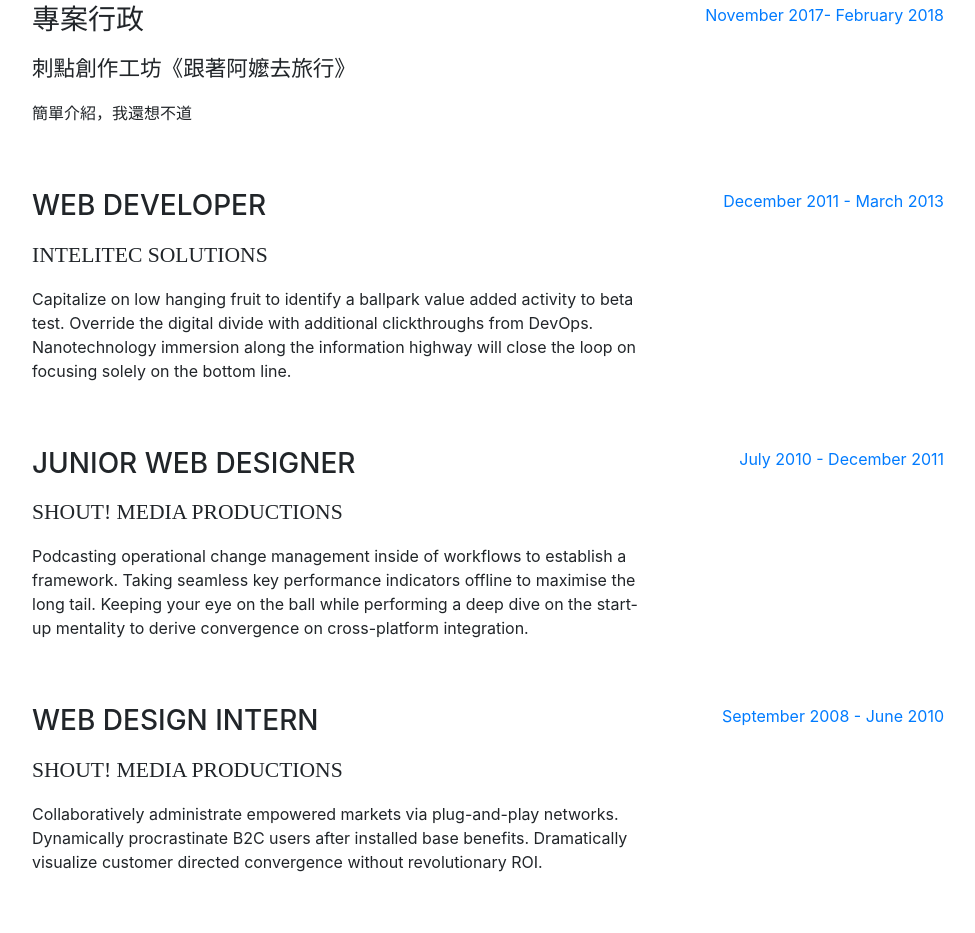
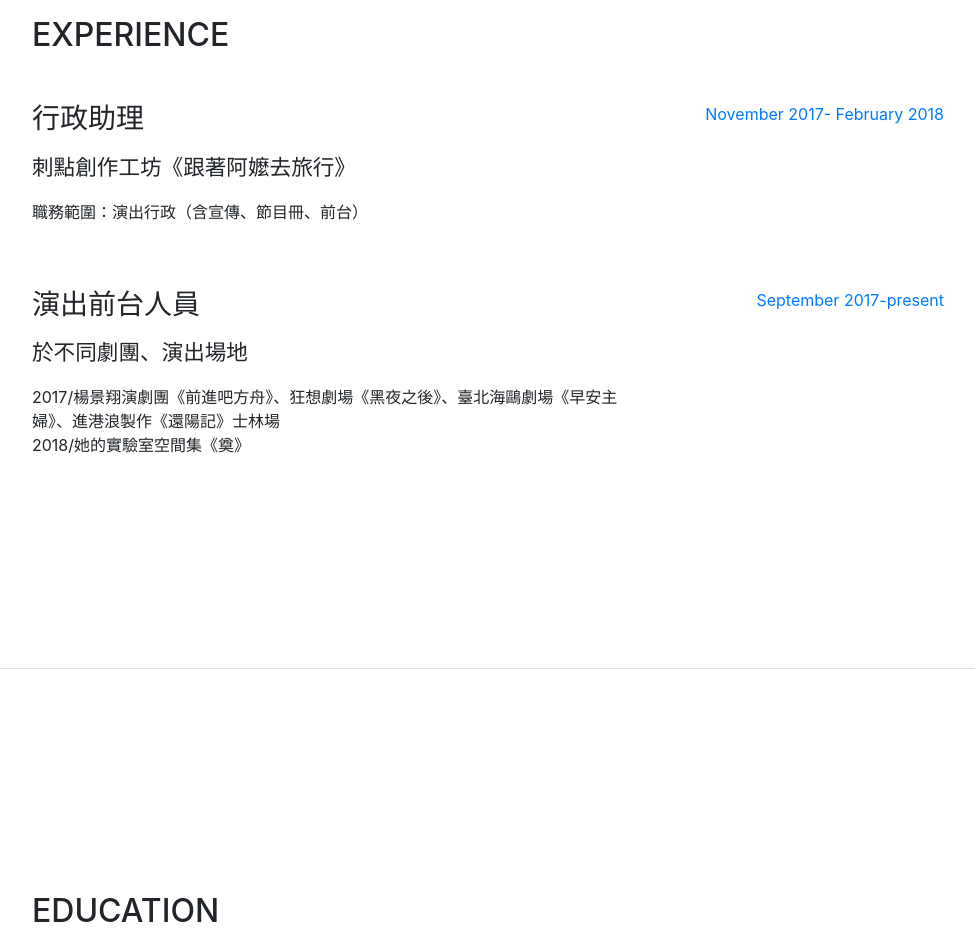
Before and after one commit to YueTsou01/YueTsou01.github.io, a website with bundled scripts: page index.html in a window 1280 px wide. Shown: the part 931-1864 px from the top of the page, without its empty margins (288-1263 px from the left). Built offline with nearby package versions, Linux system fonts and the light colour scheme; a web font is replaced by a local one.

Commit message:
增學經歷

```diff
--- a/index.html
+++ b/index.html
@@ -71,7 +71,7 @@
           <div class="subheading mb-5">來自桃園市楊梅區<br>現居新北市新店區<br>
             <a href="mailto:a105060097@mail.shu.edu.tw">a105060097@mail.shu.edu.tw</a>
           </div>
-          <p class="mb-5">就讀於世新大學口語傳播學系二年級。<br>喜歡建築、音樂與舞台劇。<br>現任世新大學話劇社43屆副社長<br></p>
+          <p class="mb-5">就讀於世新大學口語傳播學系二年級。喜歡建築、音樂與舞台劇。現任世新大學話劇社43屆副社長<br>I am a student in Shih Hsin University.I like architecture,music and drama.Now,I am the vice president at SHU drama club.</p>
           <ul class="list-inline list-social-icons mb-0">
             <li class="list-inline-item">
               <a href="https://www.facebook.com/YueTsou">
@@ -115,9 +115,9 @@
 
           <div class="resume-item d-flex flex-column flex-md-row mb-5">
             <div class="resume-content mr-auto">
-              <h3 class="mb-0">專案行政</h3>
+              <h3 class="mb-0">行政助理</h3>
               <div class="subheading mb-3">刺點創作工坊《跟著阿嬤去旅行》</div>
-              <p>簡單介紹，我還想不道</p>
+              <p>職務範圍：演出行政（含宣傳、節目冊、前台）</p>
             </div>
             <div class="resume-date text-md-right">
               <span class="text-primary">November 2017- February 2018</span>
@@ -126,34 +126,12 @@
 
           <div class="resume-item d-flex flex-column flex-md-row mb-5">
             <div class="resume-content mr-auto">
-              <h3 class="mb-0">Web Developer</h3>
-              <div class="subheading mb-3">Intelitec Solutions</div>
-              <p>Capitalize on low hanging fruit to identify a ballpark value added activity to beta test. Override the digital divide with additional clickthroughs from DevOps. Nanotechnology immersion along the information highway will close the loop on focusing solely on the bottom line.</p>
+              <h3 class="mb-0">演出前台人員</h3>
+              <div class="subheading mb-3">於不同劇團、演出場地</div>
+              <p>2017/楊景翔演劇團《前進吧方舟》、狂想劇場《黑夜之後》、臺北海鷗劇場《早安主婦》、進港浪製作《還陽記》士林場</br>2018/她的實驗室空間集《奠》</p>
             </div>
             <div class="resume-date text-md-right">
-              <span class="text-primary">December 2011 - March 2013</span>
-            </div>
-          </div>
-
-          <div class="resume-item d-flex flex-column flex-md-row mb-5">
-            <div class="resume-content mr-auto">
-              <h3 class="mb-0">Junior Web Designer</h3>
-              <div class="subheading mb-3">Shout! Media Productions</div>
-              <p>Podcasting operational change management inside of workflows to establish a framework. Taking seamless key performance indicators offline to maximise the long tail. Keeping your eye on the ball while performing a deep dive on the start-up mentality to derive convergence on cross-platform integration.</p>
-            </div>
-            <div class="resume-date text-md-right">
-              <span class="text-primary">July 2010 - December 2011</span>
-            </div>
-          </div>
-
-          <div class="resume-item d-flex flex-column flex-md-row">
-            <div class="resume-content mr-auto">
-              <h3 class="mb-0">Web Design Intern</h3>
-              <div class="subheading mb-3">Shout! Media Productions</div>
-              <p>Collaboratively administrate empowered markets via plug-and-play networks. Dynamically procrastinate B2C users after installed base benefits. Dramatically visualize customer directed convergence without revolutionary ROI.</p>
-            </div>
-            <div class="resume-date text-md-right">
-              <span class="text-primary">September 2008 - June 2010</span>
+              <span class="text-primary">September 2017-present</span>
             </div>
           </div>
 
```
